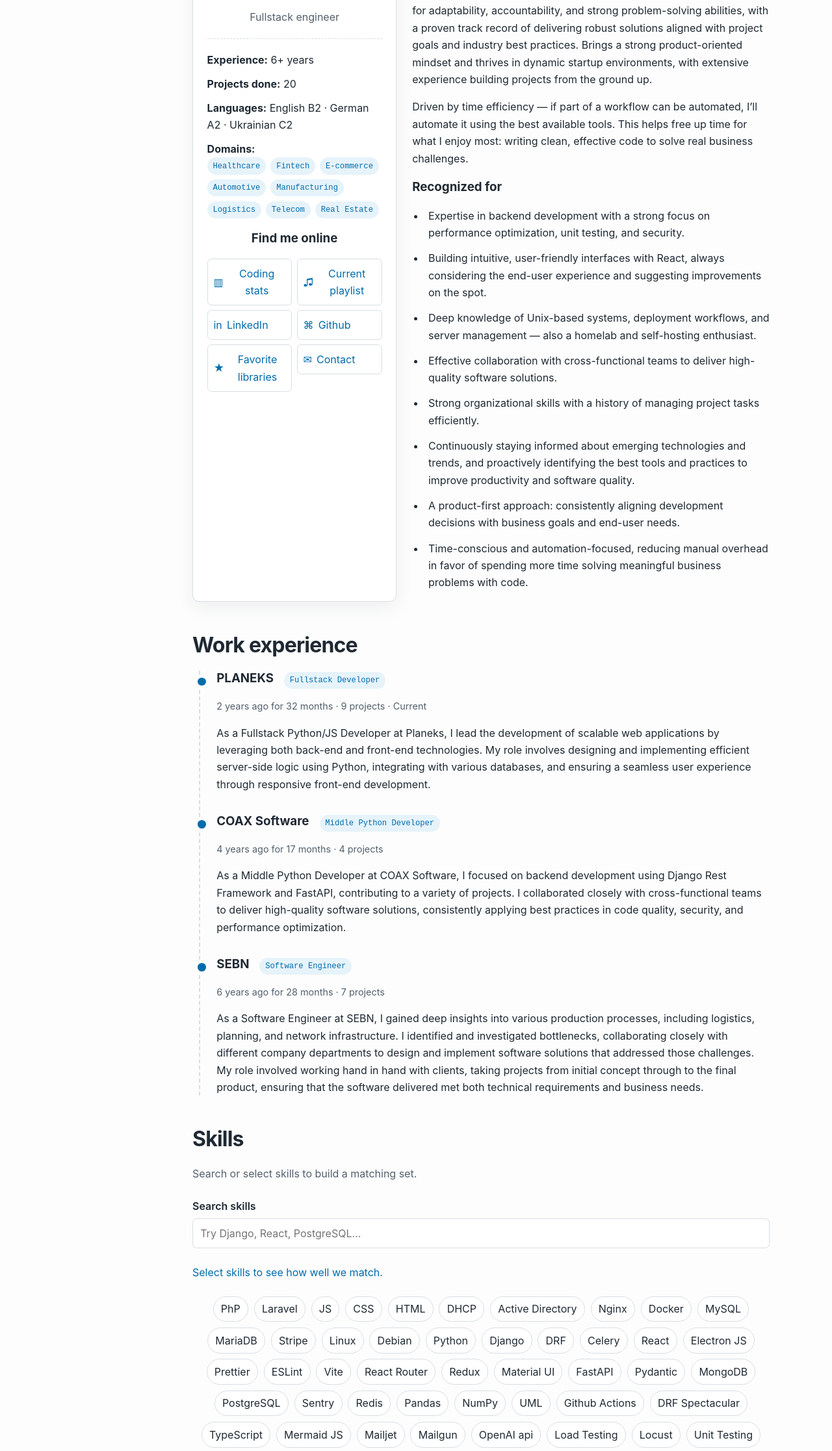
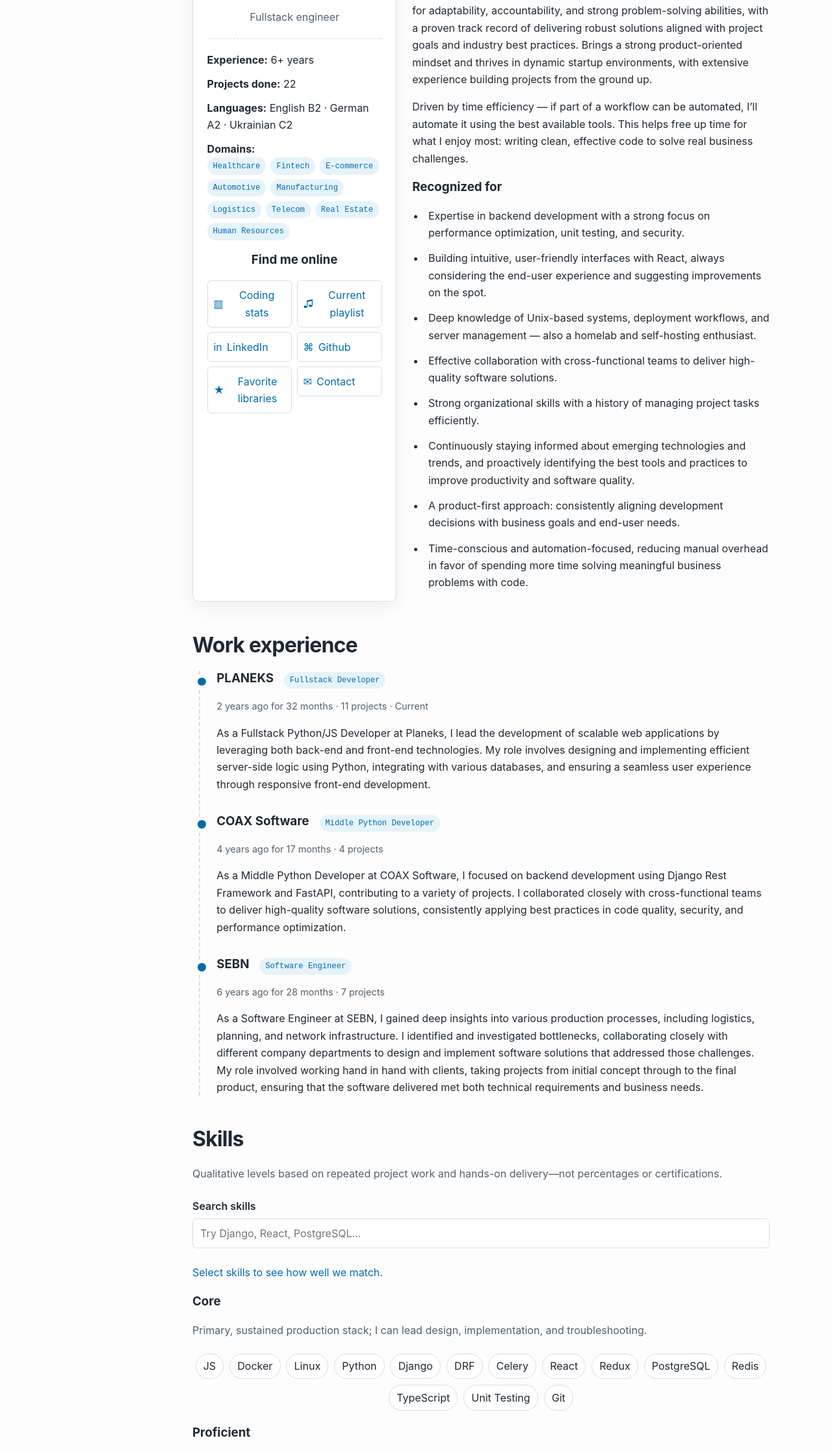
Before and after one commit to Dufran/homepage, an Astro site: page / in a window 1280 px wide. Shown: the part 539-2772 px from the top of the page at 65% size. Built offline with nearby package versions, Linux system fonts and the light colour scheme; Astro itself is replaced by a stand-in of ours.

Commit message:
Refactor code structure for improved readability and maintainability

```diff
--- a/package.json
+++ b/package.json
@@ -9,7 +9,7 @@
 	"description": "Astro portfolio and Markdown blog inspired by AstroPaper",
 	"devDependencies": {
 		"@astrojs/check": "^0.9.9",
-		"@biomejs/biome": "2.5.2",
+		"@biomejs/biome": "2.5.4",
 		"typescript": "6.0.3",
 		"wrangler": "^4.107.0"
 	},
--- a/src/data/portfolio.ts
+++ b/src/data/portfolio.ts
@@ -180,6 +180,10 @@ export type SkillLabel =
   | 'Active Directory'
   | 'Adminer'
   | 'Algolia'
+  | 'Android'
+  | 'Android Studio'
+  | 'App Store Connect'
+  | 'Astro'
   | 'SysAid'
   | 'Freshdesk'
   | 'Ant Design'
@@ -190,6 +194,7 @@ export type SkillLabel =
   | 'AWS S3'
   | 'AWS SNS'
   | 'AWS SQS'
+  | 'AsyncAPI'
   | 'Bootstrap'
   | 'Biome'
   | 'Caddy'
@@ -201,8 +206,10 @@ export type SkillLabel =
   | 'DHCP'
   | 'Digital Ocean'
   | 'Django'
+  | 'Django Channels'
   | 'djlint'
   | 'Docker'
+  | 'DocuSign API'
   | 'DRF Spectacular'
   | 'DRF'
   | 'Elasticsearch'
@@ -212,14 +219,18 @@ export type SkillLabel =
   | 'Facebook API'
   | 'FastAPI'
   | 'Figma'
+  | 'Firebase Cloud Messaging'
   | 'Git'
   | 'Github Actions'
   | 'Github API'
   | 'GitHub Copilot'
   | 'GitHub'
   | 'Google Calendar API'
+  | 'Google Maps API'
   | 'Google Merchant API'
+  | 'Google Play Console'
   | 'Google Translate API'
+  | 'Gradle'
   | 'Hetzner Cloud'
   | 'Hoppscotch'
   | 'HTML'
@@ -245,6 +256,7 @@ export type SkillLabel =
   | 'Metabase'
   | 'MinIO'
   | 'MJML'
+  | 'Mobile App Publishing'
   | 'MongoDB'
   | 'MySQL'
   | 'Netdata'
@@ -262,12 +274,18 @@ export type SkillLabel =
   | 'PayPal'
   | 'PhP'
   | 'Pinterest API'
+  | 'Playwright'
   | 'Poetry'
+  | 'PostCSS'
   | 'PostgreSQL'
+  | 'Progressive Web Apps'
+  | 'PostHog'
   | 'Pre-commit'
   | 'Prettier'
   | 'Pydantic'
+  | 'Pydantic AI'
   | 'Pyenv'
+  | 'Pyrefly'
   | 'Pytest'
   | 'Python'
   | 'R2 Storage'
@@ -275,32 +293,45 @@ export type SkillLabel =
   | 'React'
   | 'Redis'
   | 'Redux'
+  | 'RTK Query'
   | 'Ruff'
   | 'Selenium'
   | 'Sentry'
   | 'SFTP'
+  | 'Salesforce API'
   | 'Shopify API'
   | 'SonarQube'
   | 'SQLite'
   | 'Stripe'
+  | 'Storybook'
   | 'Stylelint'
+  | 'Sumsub'
+  | 'Swift'
   | 'Tailscale'
+  | 'TanStack Router'
   | 'Slack API'
   | 'Telegram API'
+  | 'Testing Library'
   | 'Tempo API'
   | 'Trello'
   | 'Twilio'
+  | 'Typesense'
   | 'TypeScript'
   | 'Ubuntu'
   | 'UML'
   | 'Unit Testing'
   | 'UV'
   | 'Vite'
+  | 'Vitest'
   | 'VS Code'
   | 'Warp'
+  | 'WebSockets'
+  | 'WebView'
+  | 'Xcode'
   | 'XML'
   | 'Yahoo Finance API'
   | 'Yarn'
+  | 'Zod'
   | "Let's Encrypt"
 
 export type Skill = {
@@ -336,6 +367,8 @@ export const sebnSkills: Skill[] = [
   { icon: 'reactrouter', label: 'React Router' },
   { icon: 'redux', label: 'Redux' },
   { icon: 'mui', label: 'Material UI' },
+  { icon: 'sysaid', label: 'SysAid' },
+  { label: 'Telegram API' },
 ]
 
 export const coaxSkills: Skill[] = [
@@ -383,9 +416,16 @@ export const coaxSkills: Skill[] = [
   { label: 'AWS SNS' },
   { icon: 'amazonelasticache', label: 'AWS ElastiCache' },
   { icon: 'elasticsearch', label: 'Elasticsearch' },
+  { icon: 'github', label: 'Github API' },
+  { icon: 'jira', label: 'Jira API' },
+  { icon: 'opentelemetry', label: 'Open Telemetry' },
+  { label: 'Slack API' },
+  { label: 'Tempo API' },
 ]
 
 export const planeksSkills: Skill[] = [
+  { label: 'Android Studio' },
+  { label: 'App Store Connect' },
   { icon: 'selenium', label: 'Selenium' },
   { icon: 'netdata', label: 'Netdata' },
   { icon: 'tailscale', label: 'Tailscale' },
@@ -410,14 +450,47 @@ export const planeksSkills: Skill[] = [
   { icon: 'bootstrap', label: 'Bootstrap' },
   { icon: 'mantine', label: 'Mantine UI' },
   { icon: 'trello', label: 'Trello' },
+  { label: 'Android' },
+  { label: 'AsyncAPI' },
+  { label: 'Django Channels' },
+  { label: 'DocuSign API' },
+  { label: 'Firebase Cloud Messaging' },
+  { label: 'Google Maps API' },
+  { label: 'Google Play Console' },
+  { label: 'Gradle' },
+  { label: 'i18next' },
+  { label: 'MJML' },
+  { label: 'Mobile App Publishing' },
+  { label: 'Playwright' },
+  { label: 'PostCSS' },
+  { label: 'PostHog' },
+  { label: 'Progressive Web Apps' },
+  { label: 'Pydantic AI' },
+  { label: 'RTK Query' },
+  { label: 'Salesforce API' },
+  { label: 'Storybook' },
+  { label: 'Sumsub' },
+  { label: 'Swift' },
+  { label: 'TanStack Router' },
+  { label: 'Testing Library' },
+  { label: 'Typesense' },
+  { label: 'Vitest' },
+  { label: 'WebSockets' },
+  { label: 'WebView' },
+  { label: 'Xcode' },
+  { label: 'Zod' },
 ]
 
 export const tools: Skill[] = [
+  { icon: 'adminer', label: 'Adminer' },
   { icon: 'git', label: 'Git' },
   { icon: 'github', label: 'GitHub' },
   { icon: 'dbeaver', label: 'DBeaver' },
   { icon: 'docker', label: 'Docker' },
+  { icon: 'excalidraw', label: 'Excalidraw' },
+  { icon: 'freshdesk', label: 'Freshdesk' },
   { label: 'VS Code' },
+  { icon: 'githubcopilot', label: 'GitHub Copilot' },
   { label: 'NPM' },
   { icon: 'biome', label: 'Biome' },
   { icon: 'yarn', label: 'Yarn' },
@@ -429,7 +502,101 @@ export const tools: Skill[] = [
   { icon: 'figma', label: 'Figma' },
   { icon: 'macos', label: 'MacOS' },
   { icon: 'obsidian', label: 'Obsidian' },
+  { icon: 'metabase', label: 'Metabase' },
+  { icon: 'sqlite', label: 'SQLite' },
+  { icon: 'ubuntu', label: 'Ubuntu' },
+  { label: 'Astro' },
+  { label: 'Pyrefly' },
 ]
+
+export type SkillProficiency = 'core' | 'proficient' | 'familiar'
+
+const coreSkills: ReadonlySet<SkillLabel> = new Set([
+  'Celery',
+  'Django',
+  'Docker',
+  'DRF',
+  'Git',
+  'JS',
+  'Linux',
+  'PostgreSQL',
+  'Python',
+  'React',
+  'Redis',
+  'Redux',
+  'TypeScript',
+  'Unit Testing',
+])
+
+const proficientSkills: ReadonlySet<SkillLabel> = new Set([
+  'Algolia',
+  'AWS EC2',
+  'AWS S3',
+  'AWS SQS',
+  'Biome',
+  'Bootstrap',
+  'Caddy',
+  'CSS',
+  'Digital Ocean',
+  'Django Channels',
+  'DRF Spectacular',
+  'Electron JS',
+  'Elasticsearch',
+  'FastAPI',
+  'Firebase Cloud Messaging',
+  'Github Actions',
+  'HTML',
+  'HTMX',
+  'i18next',
+  'Leaflet',
+  'Mantine UI',
+  'Material UI',
+  'MJML',
+  'MySQL',
+  'Nginx',
+  'NumPy',
+  'OAuth2',
+  'Office 365 API',
+  'OpenAI api',
+  'Pandas',
+  'Playwright',
+  'Poetry',
+  'Pre-commit',
+  'Progressive Web Apps',
+  'Pydantic',
+  'Pyrefly',
+  'Pytest',
+  'R2 Storage',
+  'React Router',
+  'RTK Query',
+  'Ruff',
+  'Salesforce API',
+  'Selenium',
+  'Sentry',
+  'Storybook',
+  'Stripe',
+  'Stylelint',
+  'Testing Library',
+  'Twilio',
+  'UV',
+  'Vite',
+  'Vitest',
+  'WebSockets',
+  'WebView',
+  'XML',
+  'Yarn',
+  'Zod',
+])
+
+export const getSkillProficiency = (label: SkillLabel): SkillProficiency => {
+  if (coreSkills.has(label)) {
+    return 'core'
+  }
+  if (proficientSkills.has(label)) {
+    return 'proficient'
+  }
+  return 'familiar'
+}
 
 export type Domain =
   | 'Healthcare'
@@ -440,6 +607,7 @@ export type Domain =
   | 'Logistics'
   | 'Telecom'
   | 'Real Estate'
+  | 'Human Resources'
 export const domains: Domain[] = [
   'Healthcare',
   'Fintech',
@@ -449,6 +617,7 @@ export const domains: Domain[] = [
   'Logistics',
   'Telecom',
   'Real Estate',
+  'Human Resources',
 ]
 
 export const sebnProjects: Project[] = [
@@ -655,6 +824,69 @@ export const coaxProjects: Project[] = [
 ]
 
 export const planeksProjects: Project[] = [
+  {
+    description:
+      'A web platform for managing property listings and reservations. I contributed to full-stack features, integrations, notifications, real-time updates, and supporting infrastructure.',
+    domain: 'Real Estate',
+    name: 'Housing booking platform',
+    start: new Date('2026-05-28'),
+    technologies: [
+      { icon: 'django', label: 'Django' },
+      { icon: 'django', label: 'DRF' },
+      { icon: 'react', label: 'React' },
+      { icon: 'typescript', label: 'TypeScript' },
+      { icon: 'redux', label: 'Redux' },
+      { icon: 'mantine', label: 'Mantine UI' },
+      { label: 'TanStack Router' },
+      { label: 'RTK Query' },
+      { icon: 'celery', label: 'Celery' },
+      { label: 'Django Channels' },
+      { label: 'WebSockets' },
+      { label: 'AsyncAPI' },
+      { icon: 'redis', label: 'Redis' },
+      { icon: 'postgresql', label: 'PostgreSQL' },
+      { icon: 'sentry', label: 'Sentry' },
+      { label: 'Playwright' },
+      { label: 'Vitest' },
+      { icon: 'caddy', label: 'Caddy' },
+      { icon: 'docker', label: 'Docker' },
+    ],
+  },
+  {
+    description:
+      'A digital staffing platform connecting migrant flex workers with Dutch employers in logistics, horticulture, and production. I contributed across the worker and manager journeys, including jobs and applications, housing reservations, messaging, candidate controls, CV upload and asynchronous AI-assisted parsing, application analytics, and integrations with staffing, identity-verification, document-signing, search, and notification services.',
+    domain: 'Human Resources',
+    name: 'Digital staffing platform',
+    start: new Date('2025-08-15'),
+    technologies: [
+      { icon: 'django', label: 'Django' },
+      { icon: 'django', label: 'DRF' },
+      { icon: 'react', label: 'React' },
+      { icon: 'typescript', label: 'TypeScript' },
+      { icon: 'redux', label: 'Redux' },
+      { icon: 'mantine', label: 'Mantine UI' },
+      { label: 'RTK Query' },
+      { icon: 'celery', label: 'Celery' },
+      { label: 'Django Channels' },
+      { label: 'WebSockets' },
+      { icon: 'redis', label: 'Redis' },
+      { icon: 'postgresql', label: 'PostgreSQL' },
+      { icon: 'openai', label: 'OpenAI api' },
+      { label: 'Pydantic AI' },
+      { label: 'Salesforce API' },
+      { label: 'DocuSign API' },
+      { label: 'Firebase Cloud Messaging' },
+      { label: 'Typesense' },
+      { label: 'PostHog' },
+      { label: 'Sumsub' },
+      { label: 'Android' },
+      { label: 'Swift' },
+      { label: 'Progressive Web Apps' },
+      { label: 'WebView' },
+      { icon: 'sentry', label: 'Sentry' },
+      { icon: 'docker', label: 'Docker' },
+    ],
+  },
   {
     description:
       'End user portal with custom API integration for ExactOnline and external ERP system. Includes user friendly UI for validating data from xls spreadsheets, and robust background API integration with ExactOnline and external ERP system. The platform also features a custom email template engine for sending notifications to users, ensuring seamless communication and data management.',
--- a/src/layouts/BaseLayout.astro
+++ b/src/layouts/BaseLayout.astro
@@ -26,9 +26,13 @@ const imageURL = new URL(image, Astro.site)
   <head>
     <meta charset='UTF-8' />
     <meta name='viewport' content='width=device-width, initial-scale=1' />
+    <link rel='preload' href='/fonts/inter-latin-400-700.woff2' as='font' type='font/woff2' crossorigin />
+    <link rel='preload' href='/fonts/ibm-plex-mono-latin-400.woff2' as='font' type='font/woff2' crossorigin />
+    <link rel='preload' href='/fonts/ibm-plex-mono-latin-600.woff2' as='font' type='font/woff2' crossorigin />
+    <link rel='preload' href='/fonts/ibm-plex-mono-latin-700.woff2' as='font' type='font/woff2' crossorigin />
     <style is:inline>
       body {
-        font-family: Inter, ui-sans-serif, system-ui, sans-serif;
+        font-family: 'Inter', ui-sans-serif, system-ui, sans-serif;
         line-height: 1.65;
         margin: 0;
       }
--- a/src/pages/index.astro
+++ b/src/pages/index.astro
@@ -3,6 +3,7 @@ import {
   coaxProjects,
   coaxSkills,
   domains,
+  getSkillProficiency,
   planeksProjects,
   planeksSkills,
   SocialLinks,
@@ -14,6 +15,24 @@ import BaseLayout from '../layouts/BaseLayout.astro'
 
 const allSkills = [...sebnSkills, ...coaxSkills, ...planeksSkills, ...tools]
 const uniqueSkills = [...new Map(allSkills.map((skill) => [skill.label, skill])).values()]
+const skillGroups = [
+  {
+    description:
+      'Primary, sustained production stack; I can lead design, implementation, and troubleshooting.',
+    label: 'Core',
+    value: 'core',
+  },
+  {
+    description: 'Shipped in production and comfortable working independently.',
+    label: 'Proficient',
+    value: 'proficient',
+  },
+  {
+    description: 'Used in a narrower context; not claiming deep expertise.',
+    label: 'Familiar',
+    value: 'familiar',
+  },
+] as const
 const experienceStart = new Date('2020-02-01')
 const experienceYears = Math.floor((Date.now() - experienceStart.getTime()) / 31_556_952_000)
 const projectCount = sebnProjects.length + coaxProjects.length + planeksProjects.length
@@ -119,15 +138,23 @@ const recognition = [
 
     <section id='skills' aria-labelledby='skills-title'>
       <h2 id='skills-title'>Skills</h2>
-      <p class='muted'>Search or select skills to build a matching set.</p>
+      <p class='muted'>Qualitative levels based on repeated project work and hands-on delivery—not percentages or certifications.</p>
       <div class='form-control skill-picker'>
         <label for='skill-search'>Search skills</label>
         <input id='skill-search' type='search' placeholder='Try Django, React, PostgreSQL…' autocomplete='off' />
       </div>
       <p id='skill-feedback' class='skill-feedback' aria-live='polite'>Select skills to see how well we match.</p>
-      <div class='skill-cloud' aria-label='Available skills'>
-        {uniqueSkills.map((skill) => <button class='skill-chip' type='button' aria-pressed='false' data-label={skill.label}>{skill.label}</button>)}
-      </div>
+      {skillGroups.map((group) => (
+        <div class='skill-group' data-skill-group>
+          <h3>{group.label}</h3>
+          <p class='muted'>{group.description}</p>
+          <div class='skill-cloud' aria-label={`${group.label} skills`}>
+            {uniqueSkills
+              .filter((skill) => getSkillProficiency(skill.label) === group.value)
+              .map((skill) => <button class='skill-chip' type='button' aria-pressed='false' data-label={skill.label}>{skill.label}</button>)}
+          </div>
+        </div>
+      ))}
     </section>
       </div>
     </div>
@@ -153,6 +180,9 @@ const recognition = [
   search?.addEventListener('input', () => {
     const term = search.value.trim().toLowerCase()
     for (const chip of chips) chip.hidden = !chip.dataset.label?.toLowerCase().includes(term)
+    for (const group of document.querySelectorAll<HTMLElement>('[data-skill-group]')) {
+      group.hidden = ![...group.querySelectorAll<HTMLButtonElement>('.skill-chip')].some((chip) => !chip.hidden)
+    }
   })
   for (const chip of chips) {
     chip.addEventListener('click', () => {
--- a/src/styles/global.css
+++ b/src/styles/global.css
@@ -1,3 +1,35 @@
+@font-face {
+  font-display: optional;
+  font-family: 'Inter';
+  font-style: normal;
+  font-weight: 400 700;
+  src: url('/fonts/inter-latin-400-700.woff2') format('woff2');
+}
+
+@font-face {
+  font-display: optional;
+  font-family: 'IBM Plex Mono';
+  font-style: normal;
+  font-weight: 400;
+  src: url('/fonts/ibm-plex-mono-latin-400.woff2') format('woff2');
+}
+
+@font-face {
+  font-display: optional;
+  font-family: 'IBM Plex Mono';
+  font-style: normal;
+  font-weight: 600;
+  src: url('/fonts/ibm-plex-mono-latin-600.woff2') format('woff2');
+}
+
+@font-face {
+  font-display: optional;
+  font-family: 'IBM Plex Mono';
+  font-style: normal;
+  font-weight: 700;
+  src: url('/fonts/ibm-plex-mono-latin-700.woff2') format('woff2');
+}
+
 :root {
   color-scheme: light;
   --accent: #006cac;
@@ -31,7 +63,7 @@ html { background: var(--bg); scroll-behavior: smooth; }
 body {
   background: var(--bg);
   color: var(--text);
-  font-family: Inter, ui-sans-serif, system-ui, sans-serif;
+  font-family: 'Inter', ui-sans-serif, system-ui, sans-serif;
   line-height: 1.65;
   margin: 0;
   min-height: 100vh;
```
Also changed, not shown: public/favicon.svg, public/fonts/LICENSE-IBM-Plex-Mono.txt (added), public/fonts/LICENSE-Inter.txt (added), public/fonts/ibm-plex-mono-latin-400.woff2 (added), public/fonts/ibm-plex-mono-latin-600.woff2 (added), public/fonts/ibm-plex-mono-latin-700.woff2 (added), public/fonts/inter-latin-400-700.woff2 (added).
